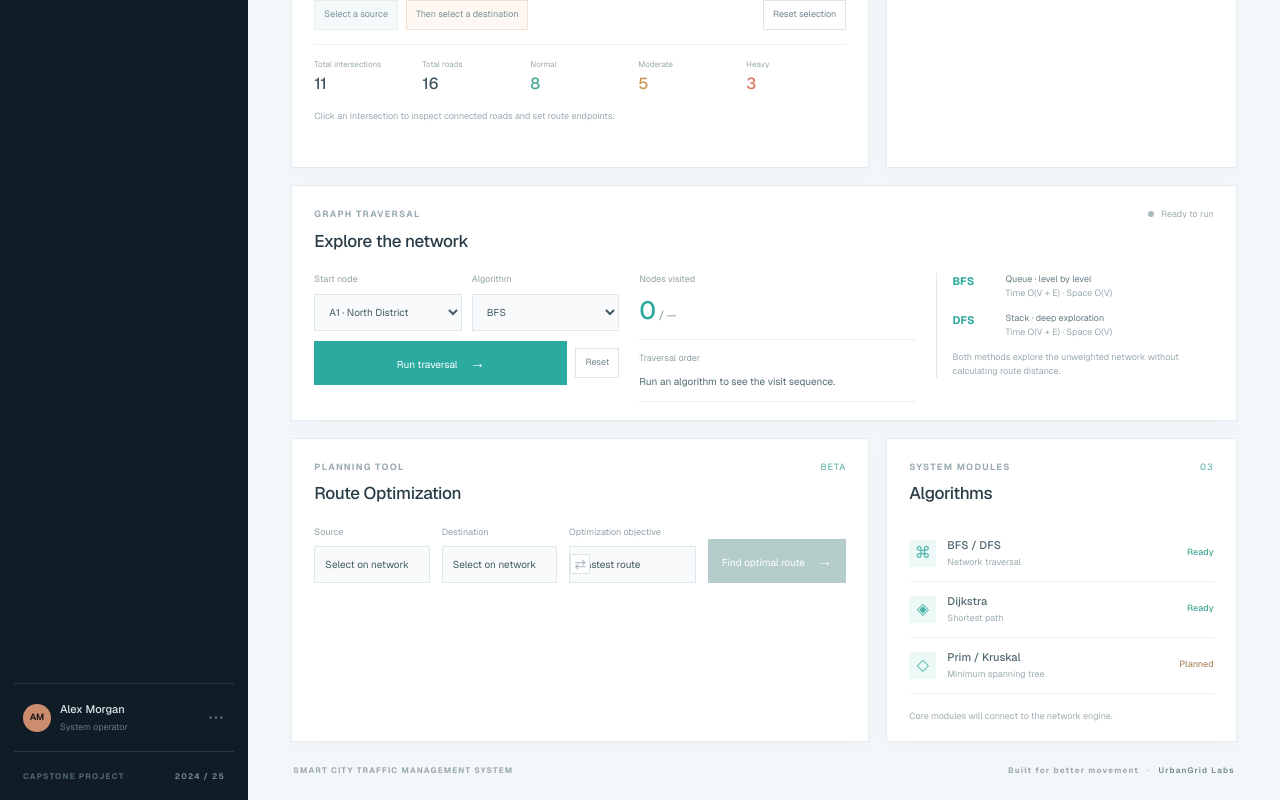
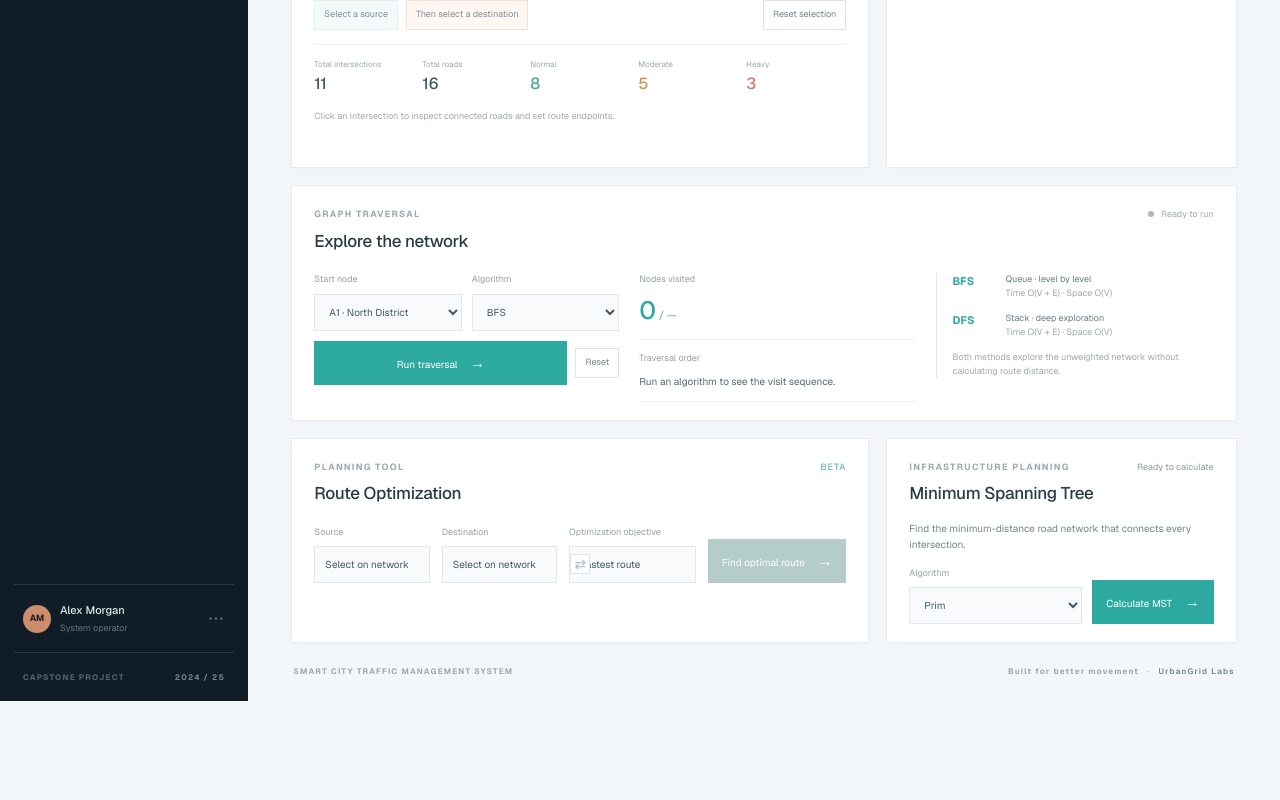
Before and after one commit to deep-2105/smart-city-traffic-optimizer, a Next.js app: page / in a window 1280 px wide. Shown: the part 828-1628 px from the top of the page. After the commit the page ends 1529 px from the top, so only its background shows below. Built offline with nearby package versions, Linux system fonts and the light colour scheme.

Commit message:
feat: add prim and kruskal mst planning

```diff
--- /dev/null
+++ b/algorithms/mst.ts
@@ -0,0 +1,155 @@
+import type { GraphEdge, TrafficGraph } from "@/types/trafficGraph";
+
+export type MSTAlgorithm = "Prim" | "Kruskal";
+
+export type MSTResult = {
+  algorithm: MSTAlgorithm;
+  selectedEdgeIds: string[];
+  selectedEdges: GraphEdge[];
+  totalDistance: number;
+  nodesConnected: number;
+  edgesSelected: number;
+  isConnected: boolean;
+};
+
+class EdgeMinHeap {
+  private readonly edges: GraphEdge[] = [];
+
+  get size(): number {
+    return this.edges.length;
+  }
+
+  push(edge: GraphEdge): void {
+    this.edges.push(edge);
+    let index = this.edges.length - 1;
+
+    while (index > 0) {
+      const parentIndex = Math.floor((index - 1) / 2);
+      if (this.edges[parentIndex].distance <= this.edges[index].distance) break;
+      [this.edges[parentIndex], this.edges[index]] = [this.edges[index], this.edges[parentIndex]];
+      index = parentIndex;
+    }
+  }
+
+  pop(): GraphEdge | undefined {
+    const minimum = this.edges[0];
+    const last = this.edges.pop();
+    if (!minimum || !last || this.edges.length === 0) return minimum;
+
+    this.edges[0] = last;
+    let index = 0;
+    while (true) {
+      const leftIndex = index * 2 + 1;
+      const rightIndex = index * 2 + 2;
+      let smallestIndex = index;
+
+      if (leftIndex < this.edges.length && this.edges[leftIndex].distance < this.edges[smallestIndex].distance) smallestIndex = leftIndex;
+      if (rightIndex < this.edges.length && this.edges[rightIndex].distance < this.edges[smallestIndex].distance) smallestIndex = rightIndex;
+      if (smallestIndex === index) break;
+
+      [this.edges[index], this.edges[smallestIndex]] = [this.edges[smallestIndex], this.edges[index]];
+      index = smallestIndex;
+    }
+
+    return minimum;
+  }
+}
+
+class DisjointSet {
+  private readonly parent = new Map<string, string>();
+  private readonly rank = new Map<string, number>();
+
+  constructor(nodeIds: readonly string[]) {
+    for (const nodeId of nodeIds) {
+      this.parent.set(nodeId, nodeId);
+      this.rank.set(nodeId, 0);
+    }
+  }
+
+  find(nodeId: string): string {
+    const parent = this.parent.get(nodeId);
+    if (parent === undefined) throw new Error(`Unknown graph node: ${nodeId}`);
+    if (parent === nodeId) return nodeId;
+
+    const root = this.find(parent);
+    this.parent.set(nodeId, root);
+    return root;
+  }
+
+  union(firstNodeId: string, secondNodeId: string): boolean {
+    const firstRoot = this.find(firstNodeId);
+    const secondRoot = this.find(secondNodeId);
+    if (firstRoot === secondRoot) return false;
+
+    const firstRank = this.rank.get(firstRoot) ?? 0;
+    const secondRank = this.rank.get(secondRoot) ?? 0;
+    if (firstRank < secondRank) {
+      this.parent.set(firstRoot, secondRoot);
+    } else if (firstRank > secondRank) {
+      this.parent.set(secondRoot, firstRoot);
+    } else {
+      this.parent.set(secondRoot, firstRoot);
+      this.rank.set(firstRoot, firstRank + 1);
+    }
+    return true;
+  }
+}
+
+function createResult(algorithm: MSTAlgorithm, nodes: readonly string[], selectedEdges: GraphEdge[]): MSTResult {
+  const connectedNodeIds = new Set(selectedEdges.flatMap((edge) => [edge.source, edge.target]));
+  if (nodes.length === 1) connectedNodeIds.add(nodes[0]);
+
+  return {
+    algorithm,
+    selectedEdgeIds: selectedEdges.map((edge) => edge.id),
+    selectedEdges,
+    totalDistance: selectedEdges.reduce((total, edge) => total + edge.distance, 0),
+    nodesConnected: connectedNodeIds.size,
+    edgesSelected: selectedEdges.length,
+    isConnected: nodes.length > 0 && connectedNodeIds.size === nodes.length && selectedEdges.length === nodes.length - 1,
+  };
+}
+
+export function primMST(graph: TrafficGraph): MSTResult {
+  const startNode = graph.nodes[0];
+  if (!startNode) return createResult("Prim", [], []);
+
+  const connectedNodeIds = new Set<string>([startNode.id]);
+  const selectedEdges: GraphEdge[] = [];
+  const candidateEdges = new EdgeMinHeap();
+  const addIncidentEdges = (nodeId: string) => {
+    for (const edge of graph.edges) {
+      if (edge.source === nodeId || edge.target === nodeId) candidateEdges.push(edge);
+    }
+  };
+
+  addIncidentEdges(startNode.id);
+  while (candidateEdges.size > 0 && connectedNodeIds.size < graph.nodes.length) {
+    const edge = candidateEdges.pop();
+    if (!edge) continue;
+    const sourceConnected = connectedNodeIds.has(edge.source);
+    const targetConnected = connectedNodeIds.has(edge.target);
+    if (sourceConnected === targetConnected) continue;
+
+    const nextNodeId = sourceConnected ? edge.target : edge.source;
+    selectedEdges.push(edge);
+    connectedNodeIds.add(nextNodeId);
+    addIncidentEdges(nextNodeId);
+  }
+
+  return createResult("Prim", graph.nodes.map((node) => node.id), selectedEdges);
+}
+
+export function kruskalMST(graph: TrafficGraph): MSTResult {
+  const nodeIds = graph.nodes.map((node) => node.id);
+  const disjointSet = new DisjointSet(nodeIds);
+  const selectedEdges: GraphEdge[] = [];
+
+  for (const edge of [...graph.edges].sort((first, second) => first.distance - second.distance)) {
+    if (!disjointSet.union(edge.source, edge.target)) continue;
+    selectedEdges.push(edge);
+    if (selectedEdges.length === nodeIds.length - 1) break;
+  }
+
+  return createResult("Kruskal", nodeIds, selectedEdges);
+}
--- a/app/page.tsx
+++ b/app/page.tsx
@@ -2,6 +2,7 @@
 
 import { useEffect, useState } from "react";
 import { dijkstra, type DijkstraCostMode, type DijkstraResult } from "@/algorithms/dijkstra";
+import { kruskalMST, primMST, type MSTAlgorithm, type MSTResult } from "@/algorithms/mst";
 import { bfs, dfs } from "@/algorithms/traversal";
 import CityTrafficNetwork from "@/components/CityTrafficNetwork";
 import { trafficGraph } from "@/data/trafficGraph";
@@ -25,8 +26,6 @@ const trafficLevels = [
   { label: "Heavy", count: "47 roads", percent: "3%", color: "red" },
 ] as const;
 
-const algorithms = [["BFS / DFS", "Network traversal", "Ready"], ["Dijkstra", "Shortest path", "Ready"], ["Prim / Kruskal", "Minimum spanning tree", "Planned"]] as const;
-
 type RouteObjective = "Fastest route" | "Shortest distance";
 
 export default function Home() {
@@ -35,6 +34,8 @@ export default function Home() {
   const [destination, setDestination] = useState<GraphNode | null>(null);
   const [objective, setObjective] = useState<RouteObjective>("Fastest route");
   const [routeResult, setRouteResult] = useState<DijkstraResult | null>(null);
+  const [mstAlgorithm, setMstAlgorithm] = useState<MSTAlgorithm>("Prim");
+  const [mstResult, setMstResult] = useState<MSTResult | null>(null);
   const [traversalStart, setTraversalStart] = useState("A1");
   const [traversalAlgorithm, setTraversalAlgorithm] = useState<"BFS" | "DFS">("BFS");
   const [traversalSteps, setTraversalSteps] = useState<string[]>([]);
@@ -97,6 +98,7 @@ export default function Home() {
 
   const resetNetworkSelection = () => {
     handleSelectionChange(null, null);
+    setMstResult(null);
     resetTraversal();
   };
 
@@ -109,6 +111,15 @@ export default function Home() {
     if (!source || !destination) return;
     const costMode: DijkstraCostMode = objective === "Fastest route" ? "traffic" : "distance";
     setRouteResult(dijkstra(trafficGraph, source.id, destination.id, costMode));
+  };
+
+  const calculateMst = () => {
+    setMstResult(mstAlgorithm === "Prim" ? primMST(trafficGraph) : kruskalMST(trafficGraph));
+  };
+
+  const changeMstAlgorithm = (nextAlgorithm: MSTAlgorithm) => {
+    setMstAlgorithm(nextAlgorithm);
+    setMstResult(null);
   };
 
   return (
@@ -181,7 +192,7 @@ export default function Home() {
                   </div>
                   <button className="outline-button">Full network <span>↗</span></button>
                 </div>
-                <CityTrafficNetwork source={source} destination={destination} onSelectionChange={handleSelectionChange} onResetSelection={resetNetworkSelection} visitedNodeIds={visitedNodeIds} currentNodeId={currentNodeId} routeNodeIds={routeResult?.path ?? []} />
+                <CityTrafficNetwork source={source} destination={destination} onSelectionChange={handleSelectionChange} onResetSelection={resetNetworkSelection} visitedNodeIds={visitedNodeIds} currentNodeId={currentNodeId} routeNodeIds={routeResult?.path ?? []} mstEdgeIds={mstResult?.selectedEdgeIds ?? []} />
               </article>
               <article className="panel conditions-panel">
                 <div className="panel-heading">
@@ -271,24 +282,36 @@ export default function Home() {
                   <p className="dijkstra-complexity">Time: O((V + E) log V) · Space: O(V)</p>
                 </div>}
               </article>
-              <article className="panel algorithms-panel">
+              <article className="panel infrastructure-panel">
                 <div className="panel-heading">
                   <div>
-                    <p className="panel-kicker">SYSTEM MODULES</p>
-                    <h2>Algorithms</h2>
+                    <p className="panel-kicker">INFRASTRUCTURE PLANNING</p>
+                    <h2>Minimum Spanning Tree</h2>
                   </div>
-                  <span className="module-count">03</span>
+                  <span className={`mst-status ${mstResult ? "mst-calculated" : ""}`}>{mstResult ? "MST calculated" : "Ready to calculate"}</span>
                 </div>
-                <div className="algorithm-list">
-                  {algorithms.map(([name, detail, status]) => (
-                    <div className="algorithm-row" key={name}>
-                      <span className="algorithm-symbol">{name === "Dijkstra" ? "◈" : name === "BFS / DFS" ? "⌘" : "◇"}</span>
-                      <span><strong>{name}</strong><small>{detail}</small></span>
-                      <b className={status === "Planned" ? "planned" : "ready"}>{status}</b>
-                    </div>
-                  ))}
+                <p className="infrastructure-copy">Find the minimum-distance road network that connects every intersection.</p>
+                <div className="mst-controls">
+                  <label>Algorithm
+                    <select value={mstAlgorithm} onChange={(event) => changeMstAlgorithm(event.target.value as MSTAlgorithm)}>
+                      <option value="Prim">Prim</option>
+                      <option value="Kruskal">Kruskal</option>
+                    </select>
+                  </label>
+                  <button className="route-button" type="button" onClick={calculateMst}>Calculate MST <span>→</span></button>
                 </div>
-                <p className="algorithm-note">Core modules will connect to the network engine.</p>
+                {mstResult && <div className="mst-result" role="status">
+                  <dl className="mst-metrics">
+                    <div><dt>Algorithm</dt><dd>{mstResult.algorithm}</dd></div>
+                    <div><dt>Total infrastructure distance</dt><dd>{mstResult.totalDistance.toFixed(1)} km</dd></div>
+                    <div><dt>Roads selected</dt><dd>{mstResult.edgesSelected} / {Math.max(trafficGraph.nodes.length - 1, 0)}</dd></div>
+                    <div><dt>Intersections connected</dt><dd>{mstResult.nodesConnected} / {trafficGraph.nodes.length}</dd></div>
+                    <div><dt>Network status</dt><dd className={mstResult.isConnected ? "mst-connected" : "mst-disconnected"}>{mstResult.isConnected ? "Connected" : "Disconnected"}</dd></div>
+                  </dl>
+                  <div className="mst-roads"><span>Selected roads</span>{mstResult.selectedEdges.length > 0 ? <ul>{mstResult.selectedEdges.map((edge) => <li key={edge.id}>{edge.source} — {edge.target} <small>{edge.distance} km</small></li>)}</ul> : <p>No roads are required.</p>}</div>
+                  <p className="mst-explanation"><strong>Prim</strong> grows from a starting node using the cheapest expansion edge. <strong>Kruskal</strong> sorts roads by distance and adds the cheapest edge that does not create a cycle. Both produce a minimum spanning tree for a connected weighted graph.</p>
+                  <p className="dijkstra-complexity">Prim: O((V + E) log V) · Kruskal: O(E log E) · Space: O(V + E)</p>
+                </div>}
               </article>
             </section>
             <footer>
--- a/components/CityTrafficNetwork.tsx
+++ b/components/CityTrafficNetwork.tsx
@@ -12,6 +12,7 @@ type CityTrafficNetworkProps = {
   visitedNodeIds: Set<string>;
   currentNodeId: string | null;
   routeNodeIds: readonly string[];
+  mstEdgeIds: readonly string[];
 };
 
 const conditionLabels = { normal: "Normal", moderate: "Moderate", heavy: "Heavy" } as const;
@@ -26,7 +27,7 @@ function getConnectedEdges(nodeId: string): GraphEdge[] {
   return trafficGraph.edges.filter((edge) => edge.source === nodeId || edge.target === nodeId);
 }
 
-export default function CityTrafficNetwork({ source, destination, onSelectionChange, onResetSelection, visitedNodeIds, currentNodeId, routeNodeIds }: CityTrafficNetworkProps) {
+export default function CityTrafficNetwork({ source, destination, onSelectionChange, onResetSelection, visitedNodeIds, currentNodeId, routeNodeIds, mstEdgeIds }: CityTrafficNetworkProps) {
   const [selectedNode, setSelectedNode] = useState<GraphNode | null>(null);
 
   const selectNode = (node: GraphNode) => {
@@ -56,7 +57,8 @@ export default function CityTrafficNetwork({ source, destination, onSelectionCha
           const targetNode = getNode(edge.target);
           const isConnected = selectedNode && (edge.source === selectedNode.id || edge.target === selectedNode.id);
           const isRouteEdge = routeNodeIds.some((nodeId, index) => index > 0 && ((routeNodeIds[index - 1] === edge.source && nodeId === edge.target) || (routeNodeIds[index - 1] === edge.target && nodeId === edge.source)));
-          return <g className={`road road-${edge.condition} ${isConnected ? "road-selected" : ""} ${isRouteEdge ? "road-route" : ""}`} key={edge.id}>
+          const isMstEdge = mstEdgeIds.includes(edge.id);
+          return <g className={`road road-${edge.condition} ${mstEdgeIds.length > 0 ? "road-mst-context" : ""} ${isConnected ? "road-selected" : ""} ${isMstEdge ? "road-mst" : ""} ${isRouteEdge ? "road-route" : ""}`} key={edge.id}>
             <line x1={sourceNode.x} y1={sourceNode.y} x2={targetNode.x} y2={targetNode.y} />
             <text x={(sourceNode.x + targetNode.x) / 2} y={(sourceNode.y + targetNode.y) / 2 - 1.5}>{edge.distance} km</text>
           </g>;
```
Also changed, not shown: app/globals.css.
